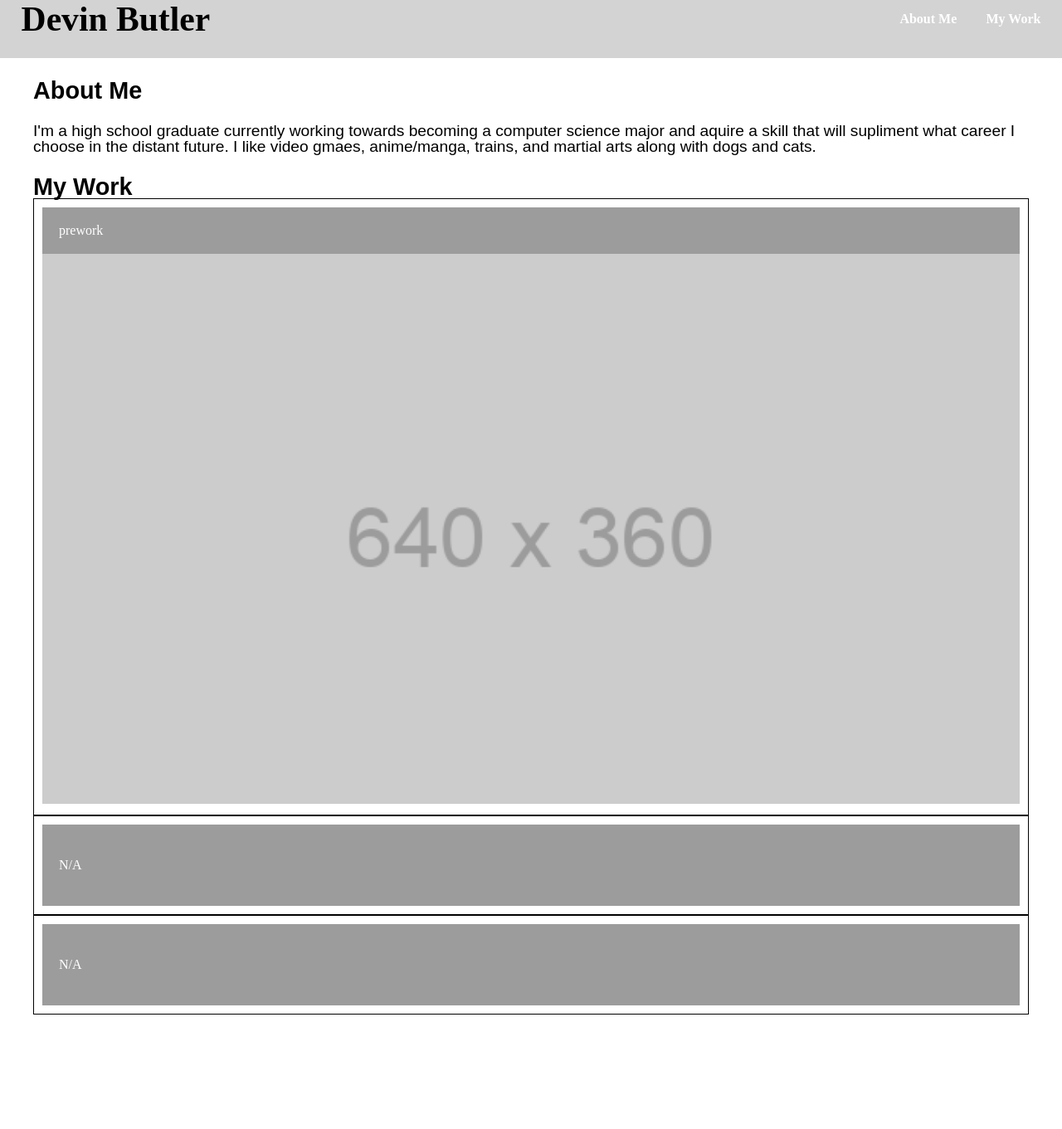
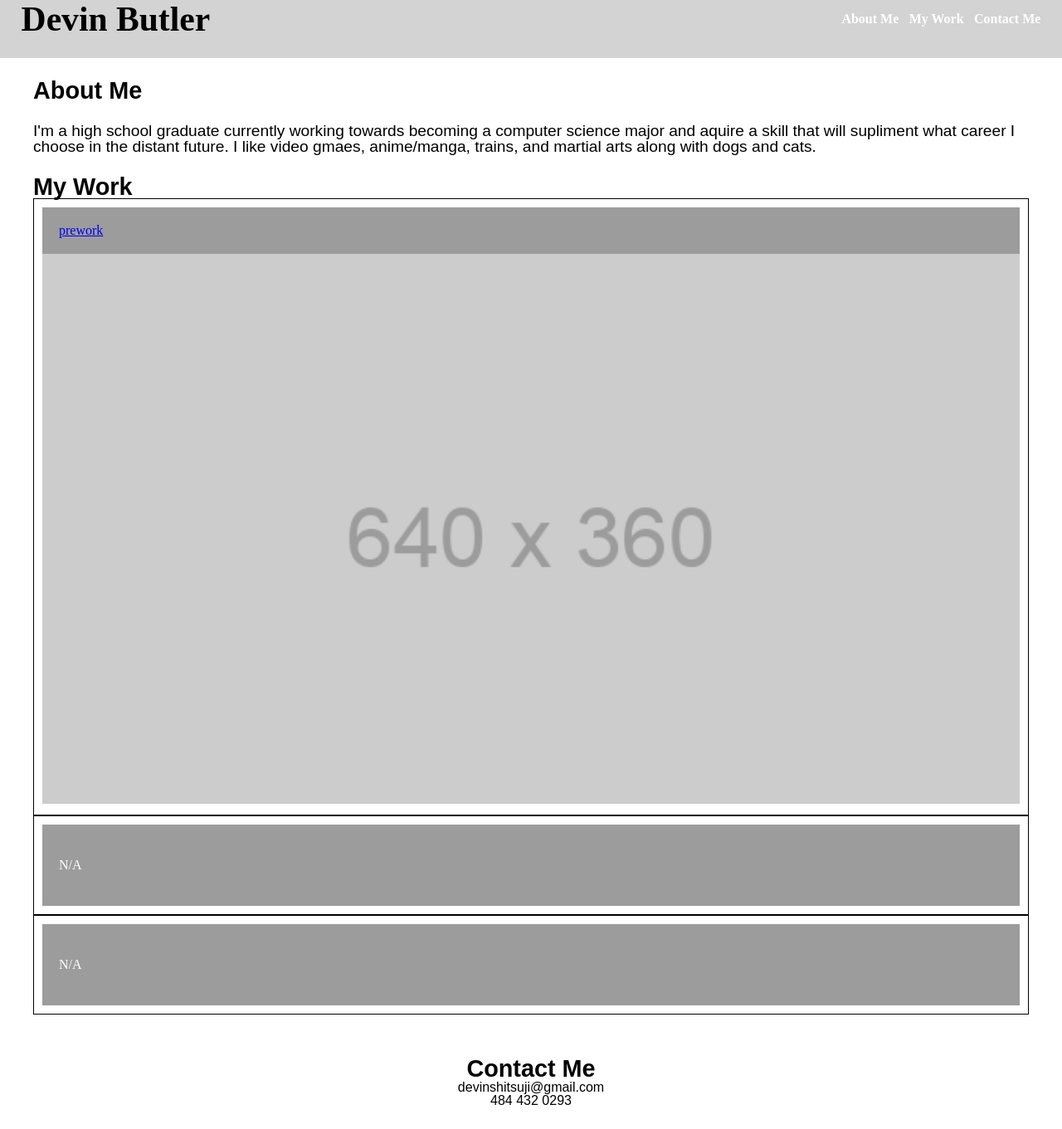
Before and after one commit to Devin-Butler/Portfolio, a plain HTML site: page index.html in a window 1280 px wide. Shown: the part 23-1384 px from the top of the page at 83% size. Before the commit the page ends 1246 px from the top, so only its background shows below. Drawn offline with Linux system fonts and the light colour scheme.

Commit message:
more css

```diff
--- a/assets/style.css
+++ b/assets/style.css
@@ -37,7 +37,7 @@ nav a {
   nav ul {
     display: flex;
     justify-content: space-between;
-    min-width: 170px;
+    min-width: 240px;
   }
 
   .card {
@@ -75,3 +75,7 @@ nav a {
   .card:hover .card header {
     box-shadow: inset 0px 0px 8px rgb(80, 70, 80), 0 0 15px rgb(54, 51, 54);
   }
+  footer  {
+    text-align: center;
+    padding:2% ;
+  }
--- a/index.html
+++ b/index.html
@@ -14,6 +14,7 @@
             <ul>
                 <li><a href="#">About Me</a></li>
                 <li><a href="#">My Work</a></li>
+                <li><a href="#">Contact Me</a></li>
             </ul>
         </nav>
     </header>
@@ -26,7 +27,7 @@
         <h2>My Work</h2>
 <div class="c2">
     <section class="card box">
-      <header>prework</header>
+      <header><a href="https://devin-butler.github.io/prework-study-guide/">prework</a> </header>
       <img src="images/640x360.png" alt="place holder">
     </section>
 </div>
@@ -37,11 +38,16 @@
         <header>N/A</header>
       </section>
 
+    </section>
 
-
-
-    </section>
     </main>
+    <footer>
+      <h2>Contact Me</h2>
+      <ul>
+        <li>devinshitsuji@gmail.com</li>
+        <li>484 432 0293</li>
+      </ul>
+    </footer>
 </body>
 
 </html>
```
Also changed, not shown: images/placeholder.gif (deleted), images/placeholder.png (deleted).
